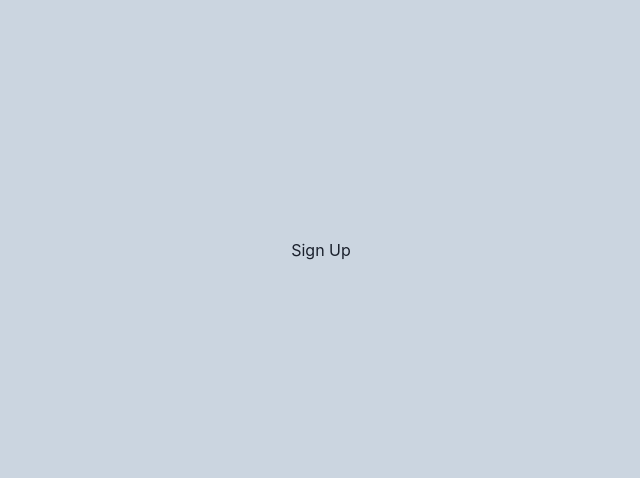
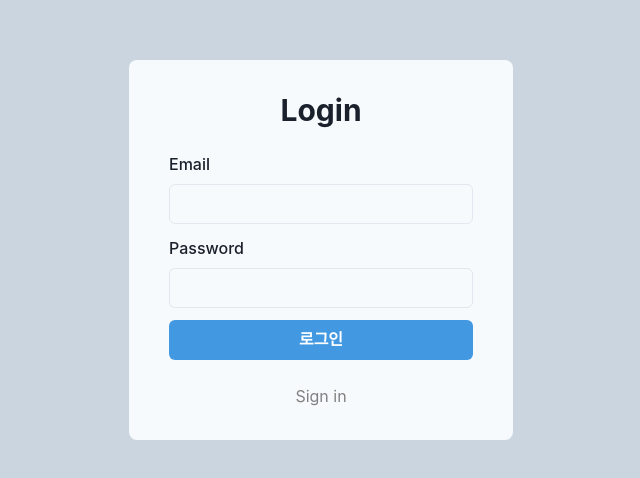
Before and after one commit to yunkooo/wanted-pre-onboarding-frontend, a React (Create React App) app: page /signup in a window 1280 px wide. Shown: the part 150-628 px from the top of the page, without its empty margins (319-959 px from the left). Built offline with nearby package versions, Linux system fonts and the light colour scheme.

Commit message:
feat: Sign In component 생성 및 마크업, Button component 생성

```diff
--- /dev/null
+++ b/src/components/common/Button/index.jsx
@@ -0,0 +1,10 @@
+import React from 'react';
+import { Button } from '@chakra-ui/react';
+
+export default function CommonButton({ children, isDisabled = false, ...rest }) {
+  return (
+    <Button isDisabled={isDisabled} {...rest}>
+      {children}
+    </Button>
+  );
+}
--- a/src/pages/SignUp/index.jsx
+++ b/src/pages/SignUp/index.jsx
@@ -1,5 +1,32 @@
+import { Box, FormControl, FormLabel, Heading, Input, Stack, Link } from '@chakra-ui/react';
+import CommonButton from '../../components/common/Button';
+
 const SignUp = () => {
-  return <div>Sign Up</div>;
+  return (
+    <Box w='sm' rounded={'lg'} bg={'gray.50'} py={8} px={10} textAlign={'center'}>
+      <Heading fontSize={'3xl'} mb={6}>
+        Login
+      </Heading>
+      <Stack spacing={6}>
+        <form>
+          <Stack spacing={3}>
+            <FormControl>
+              <FormLabel>Email</FormLabel>
+              <Input type='email' />
+            </FormControl>
+            <FormControl>
+              <FormLabel>Password</FormLabel>
+              <Input type='password' />
+            </FormControl>
+            <CommonButton children={'로그인'} bg={'blue.400'} color={'white'} _hover={{ bg: 'blue.500' }} />
+          </Stack>
+        </form>
+        <Link color={'gray'} _hover={{ color: 'black' }}>
+          Sign in
+        </Link>
+      </Stack>
+    </Box>
+  );
 };
 
 export default SignUp;
```
